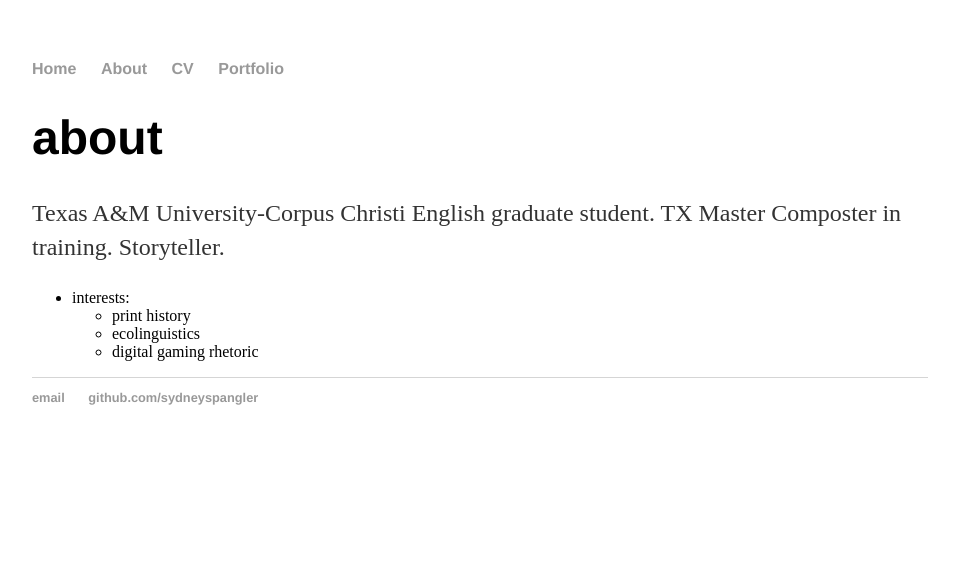
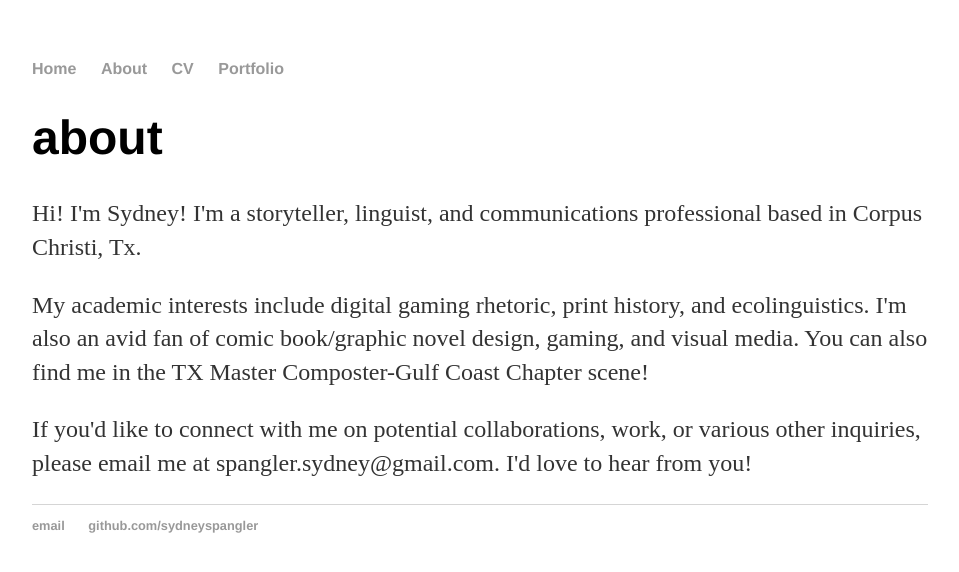
Before and after one commit to sydneyspangler/sydneyspangler.github.io, a Jekyll site: the page built from about/index.html, in a window 1280 px wide. Shown: the top 572 px of the page, without its empty margins (160-1119 px from the left). Built offline with Jekyll 4.4.1, drawn with Linux system fonts in a browser that asks for light colours.

Commit message:
Update index.html

```diff
--- a/about/index.html
+++ b/about/index.html
@@ -4,15 +4,7 @@ title: About
 ---
 <div class="blurb">
 	<h1>about</h1>
-	<p>Texas A&amp;M University-Corpus Christi English graduate student. TX Master Composter in training. Storyteller.</p>
-
-	<ul>
-		<li>interests:
-			<ul>
-				<li>print history</li>
-				<li>ecolinguistics</li>
-				<li>digital gaming rhetoric</li>
-			</ul>
-		</li>
-	</ul>
+	<p>Hi! I'm Sydney! I'm a storyteller, linguist, and communications professional based in Corpus Christi, Tx.</p>
+	<p>My academic interests include digital gaming rhetoric, print history, and ecolinguistics. I'm also an avid fan of comic book/graphic novel design, gaming, and visual media. You can also find me  in the TX Master Composter-Gulf Coast Chapter scene!</p>
+	<p>If you'd like to connect with me on potential collaborations, work, or various other inquiries, please email me at spangler.sydney@gmail.com. I'd love to hear from you!</p>
 </div><!-- /.blurb -->
```
